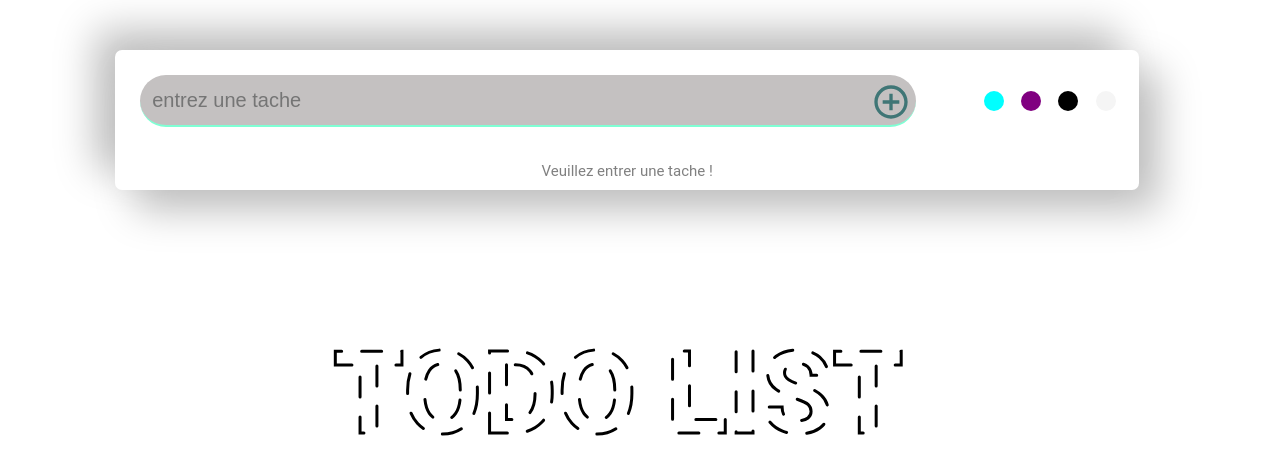
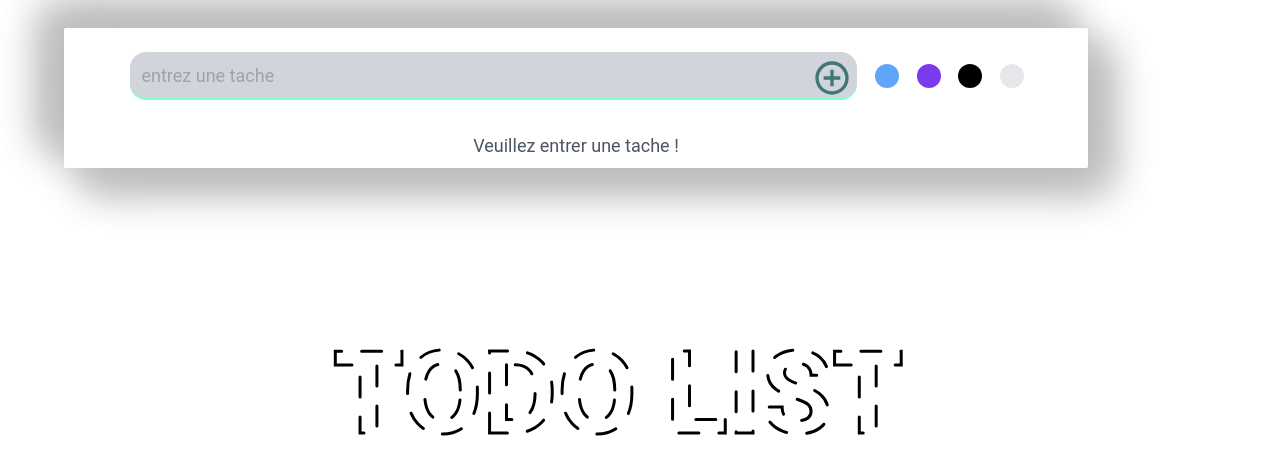
Before and after one commit to WIBR45919/ToDoList-in-Vue-js, a Vue app: page / in a window 1280 px wide. Shown: the top 474 px of the page. Built offline with nearby package versions, Linux system fonts and the light colour scheme.

Commit message:
style: adding tailwind to my project and replacing some css classes

```diff
--- /dev/null
+++ b/postcss.config.js
@@ -0,0 +1,6 @@
+module.exports = {
+  plugins: {
+    tailwindcss: {},
+    autoprefixer: {},
+  },
+}
--- a/src/App.vue
+++ b/src/App.vue
@@ -1,11 +1,12 @@
 <template>
-  <div class="parent">
-    <div class="bg">
-      <svg xmlns="http://www.w3.org/2000/svg">
+  <div class="flex justify-center items-center relative">
+    <div class="w-4/5 fixed top-4/5 left-1/2 flex items-center justify-center
+     z-1- transform -translate-x-2/4 translate-y-35" style="top: 35%">
+      <svg xmlns="http://www.w3.org/2000/svg" class="w-3/5">
         <text x="0" y="100">TODO LIST</text>
       </svg>
     </div>
-    <div class="content">
+    <div class="absolute bg-transparent rounded-sm content mx-0 my-7 w-4/5 z-10">
       <Todo/>
     </div>
   </div>
@@ -16,6 +17,7 @@
 import { defineComponent } from 'vue';
 import Todo from "./components/Todo.vue";
 
+
 export default defineComponent({
   name: 'App',
   components: {
@@ -25,10 +27,6 @@ export default defineComponent({
 </script>
 
 <style>
-*{
-  margin: 0;
-  padding: 0;
-}
 #app {
   font-family: Roboto,Avenir, Helvetica, Arial, sans-serif;
   -webkit-font-smoothing: antialiased;
@@ -38,28 +36,9 @@ export default defineComponent({
   position: relative;
   transition: all 0.3s;
 }
-.parent{
-  display: flex;
-  justify-content: center;
-  align-items: center;
-  position: relative;
-}
-.parent .bg{
-  width: 80%;
-  position: fixed;
-  top: 35%;
-  left: 50%;
-  transform: translate(-50%,35%);
-  display: flex;
-  align-items: center;
-  justify-content: center;
-  z-index: -1;
-}
+
 @media screen and (min-width: 800px){
-  .parent .bg svg{
-    width: 60%;
-  }
-  .parent .bg svg text{
+   svg text{
     font-size: 9vw;
     font-weight: bold;
     fill: none;
@@ -79,16 +58,10 @@ export default defineComponent({
   }
 }
 .content{
-  position: absolute;
-  width: 80vw;
-  margin: 25px 0;
-  border-radius: 7px;
   top: 15%;
   left: 5%;
-  background: transparent;
   box-shadow:  20px 20px 40px #bebebe,
   -20px -20px 40px #bebebe;
-  z-index: 2;
 }
 @media screen and (max-width: 790px){
   .parent .bg{
@@ -97,7 +70,6 @@ export default defineComponent({
 }
 h2{
   color: #3f7676;
-  font-family: Roboto;
 }
 .todo{
   display: flex;
--- /dev/null
+++ b/src/assets/css/main.css
@@ -0,0 +1,20 @@
+@tailwind base;
+@tailwind components;
+@tailwind utilities;
+
+@layer components {
+    .theme{
+        @apply w-1/6 flex justify-around items-center
+    }
+     .theme span{
+        @apply inline-block w-6 h-6 rounded-2xl cursor-pointer
+    }
+    .td-shadow{
+        box-shadow: inset 20px 20px 40px #bebebe,
+        inset -20px -20px 40px #ffffff;
+    }
+    input{
+        @apply outline-none h-12 w-full border-none text-gray-600 bg-gray-300 py-0 pr-11 pl-3 rounded-2xl
+        text-lg border-b-2 border-solid border-blue-300
+    }
+}
--- a/src/components/InputTask.vue
+++ b/src/components/InputTask.vue
@@ -1,6 +1,6 @@
 <template>
-   <div class="search">
-       <input type="text" required placeholder="entrez une tache" v-model="enter" @keyup.enter="sendTask">
+   <div class="flex p-2.5 w-3/4 relative">
+       <input class="b-b" type="text" required placeholder="entrez une tache" v-model="enter" @keyup.enter="sendTask">
           <button type="button" @click="sendTask" title="Ajouter a la liste des taches">
            <span>
               <svg xmlns="http://www.w3.org/2000/svg" height="40px" viewBox="0 0 24 24" width="40px" fill="#3f7676"><path d="M0 0h24v24H0z" fill="none"/><path d="M13 7h-2v4H7v2h4v4h2v-4h4v-2h-4V7zm-1-5C6.48 2 2 6.48 2 12s4.48 10 10 10 10-4.48 10-10S17.52 2 12 2zm0 18c-4.41 0-8-3.59-8-8s3.59-8 8-8 8 3.59 8 8-3.59 8-8 8z"/></svg>
@@ -34,24 +34,10 @@ export default defineComponent({
 </script>
 
 <style scoped>
-    .search{
-        display: flex;
-        padding: 10px;
-        width: 78%;
-        position: relative;
-    }
- input{
-     outline: none;
-     height: 50px;
-     padding: 0 45px 0 12px;
-     border-radius: 50px;
-     width: 100%;
-     font-size: 20px;
-     border: none;
-     background-color: #c4c1c1;
-     border-bottom: 2px solid aquamarine;
-     color: #525050;
- }
+
+.b-b{
+  border-bottom: 2px solid aquamarine;
+}
  button{
      position: absolute;
      display: flex;
--- a/src/components/TaskDone.vue
+++ b/src/components/TaskDone.vue
@@ -1,5 +1,5 @@
 <template>
-<div class="todo do">
+<div class="todo td-shadow opacity-50 bg-gray-100">
     <div class="check">
         <input type="checkbox" @change="taskDo" :checked="task.isDone">
     </div>
@@ -44,14 +44,4 @@ export default defineComponent({
 </script>
 
 <style scoped>
-
-.line-through {
-    text-decoration: line-through;
-}
-.do{
-    opacity: 0.5;
-    background: #e0e0e0;
-    box-shadow: inset 20px 20px 40px #bebebe,
-    inset -20px -20px 40px #ffffff;
-}
 </style>
--- a/src/components/Todo.vue
+++ b/src/components/Todo.vue
@@ -1,23 +1,23 @@
 <template>
     <div class="content">
-        <div class="input" :class="chooseBg">
+        <div class="flex justify-center items-center p-3.5 h-1/5" :class="chooseBg">
             <InputTask  @addTask="addTask" />
             <div class="theme">
-                <span title="theme aqua" @click="changeBg('Aqua')"></span>
-                <span title="theme purple" @click="changeBg('Purple')"></span>
-                <span title="theme black" @click="changeBg('Black')"></span>
-                <span title="theme white" @click="changeBg('Normal')"></span>
+                <span class="bg-blue-400" title="theme Aqua" @click="changeBg('Aqua')"></span>
+                <span class="bg-purple-600" title="theme purple" @click="changeBg('Purple')"></span>
+                <span class="bg-black" title="theme black" @click="changeBg('Black')"></span>
+                <span class="bg-gray-200" title="theme white" @click="changeBg('Normal')"></span>
             </div>
         </div>
-        <div class="task" :class="chooseBg">
-            <h2 :class="chooseBg" v-show="taskNotDone.length !== 0">Task List</h2>
-            <p :class="chooseBg" class="placeholder" v-show="taskNotDone.length === 0">Veuillez entrer une tache !</p>
+        <div class="px-3.5 py-2" :class="chooseBg">
+            <h2 :class="chooseBg" class="text-green-500 text-2xl" v-show="taskNotDone.length !== 0">Task List</h2>
+            <p :class="chooseBg" class="text-center text-gray-600 text-lg" v-show="taskNotDone.length === 0">Veuillez entrer une tache !</p>
 
               <template v-for="task in taskNotDone" :key="task.id">
                   <TaskNotDone :task="task" @check="toggleTaskStatus" @delete="deleteTask" @edit="detectEdit"/>
               </template>
 
-            <h2 :class="chooseBg" v-show="taskDone.length !== 0">Already Doing</h2>
+            <h2 :class="chooseBg" class="text-green-500 pt-10 text-2xl" v-show="taskDone.length !== 0">Already Doing</h2>
 
                 <template v-for="task in taskDone" :key="task.id">
                     <TaskDone :task="task" @check="toggleTaskStatus"  @delete="deleteTask"/>
@@ -29,7 +29,7 @@
 
 <script lang="ts">
 
-import {defineComponent, onMounted, onUnmounted} from "vue";
+import {defineComponent, onMounted} from "vue";
 import { computed, reactive } from 'vue';
 
 import TaskDone from "@/components/TaskDone.vue";
@@ -51,17 +51,17 @@ export default defineComponent({
               'text-black'
             ],
             Purple:  [
-              'bg-purple',
-              'text-purple'
+              'bg-purple-600',
+              'text-purple-600'
             ],
             Aqua:  [
-              'bg-aqua',
-              'text-aqua'
+              'bg-blue-400',
+              'text-aqua-400'
             ],
             Normal: ['']
         }
         const persistTasks:string = 'ARRAY_OF_TASKS';
-        let chooseBg = reactive<string[]>(['']);
+        let chooseBg = reactive<string[]>([]);
 
         onMounted(()=>{
           initializeTaskList()
@@ -106,17 +106,13 @@ export default defineComponent({
           else Object.assign(tabList, JSON.parse(localStorage.getItem(persistTasks) || '[]'));
         }
         const changeBg = (color:string = "Black"): void =>{
-          chooseBg = bgObject.Aqua
-          console.log(color)
+          chooseBg[0] = bgObject[color as keyof {}]
         }
         const toggleTaskStatus = (id: number): void => {
           const toggledTask = tabList.find((elt: TaskModel) => elt.id === id);
           toggledTask!.isDone = !toggledTask!.isDone;
           addTaskToLocalStorage()
         }
-        onUnmounted(()=>{
-          localStorage.setItem(persistTasks, '')
-        })
 
         return{
             taskDone, taskNotDone, deleteTask,addTask,detectEdit,
@@ -128,63 +124,4 @@ export default defineComponent({
 
 <style scoped>
 
-.input{
-    display: flex;
-    justify-content: space-between;
-    align-items: center;
-    padding: 15px;
-    height: 20%;
-}
-.theme{
-    width: 15%;
-    display: flex;
-    justify-content: space-around;
-    align-items: center;
-}
-    .theme span{
-        display: inline-block;
-        width: 20px;height: 20px;border-radius: 50%;
-        cursor: pointer;
-    }
-    .theme span:nth-child(1){
-        background-color: aqua;
-    }
-    .theme span:nth-child(2){
-        background-color: purple;
-    }
-    .theme span:nth-child(3){
-        background-color: black;
-    }
-    .theme span:nth-child(4){
-      background-color: whitesmoke;
-    }
-    .task{
-        padding: 10px 15px;
-    }
-    .task h2{
-        color: #3f7676;
-    }
-    .placeholder{
-      text-align: center;
-      color: gray;
-      font-size: 15px;
-    }
-    .bg-black{
-      background-color: #131313;
-    }
-    .bg-purple{
-      background-color: #6724f1;
-    }
-    .bg-aqua{
-      background-color: #9ae7cc;
-    }
-    .text-black{
-      color: white!important;
-    }
-    .text-purple{
-      color: white!important;
-    }
-    .text-aqua{
-      color: #282626!important;
-    }
 </style>
--- a/src/main.ts
+++ b/src/main.ts
@@ -1,4 +1,6 @@
 import { createApp } from 'vue'
 import App from './App.vue'
+import './assets/css/main.css'
+import store from './store'
 
-createApp(App).mount('#app')
+createApp(App).use(store).mount('#app')
--- /dev/null
+++ b/src/store/index.ts
@@ -0,0 +1,12 @@
+import { createStore } from 'vuex'
+
+export default createStore({
+  state: {
+  },
+  mutations: {
+  },
+  actions: {
+  },
+  modules: {
+  }
+})
--- /dev/null
+++ b/tailwind.config.js
@@ -0,0 +1,14 @@
+module.exports = {
+  purge: ['./index.html', './src/**/*.{vue,js,ts,jsx,tsx}'],
+  darkMode: false, // or 'media' or 'class'
+  theme: {
+    extend: {
+      zIndex: { '1-': '-1'},
+      translate: { '35' : '35%'}
+    },
+  },
+  variants: {
+    extend: {},
+  },
+  plugins: [],
+}
```
Also changed, not shown: package.json (+7 -1 lines), 1 other file (tests, documents, lock files or other folders).
